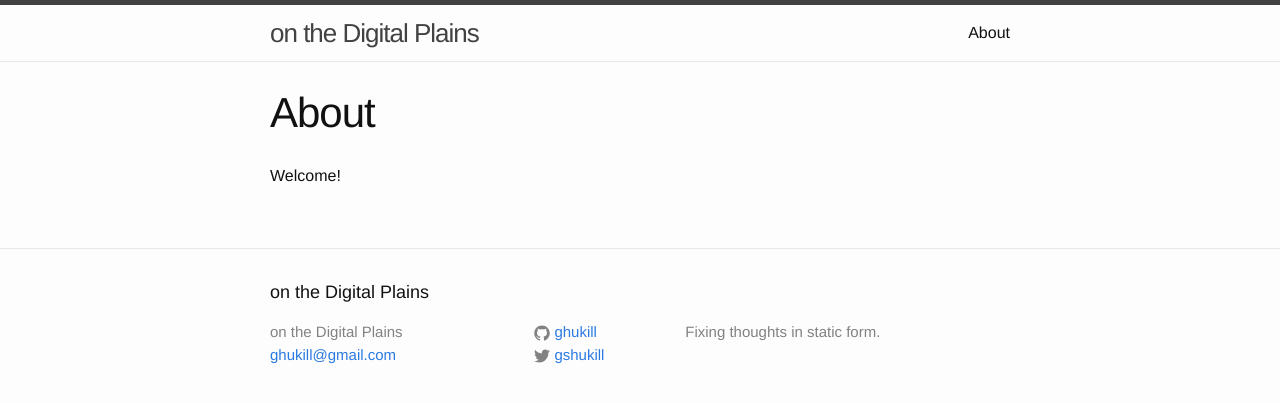
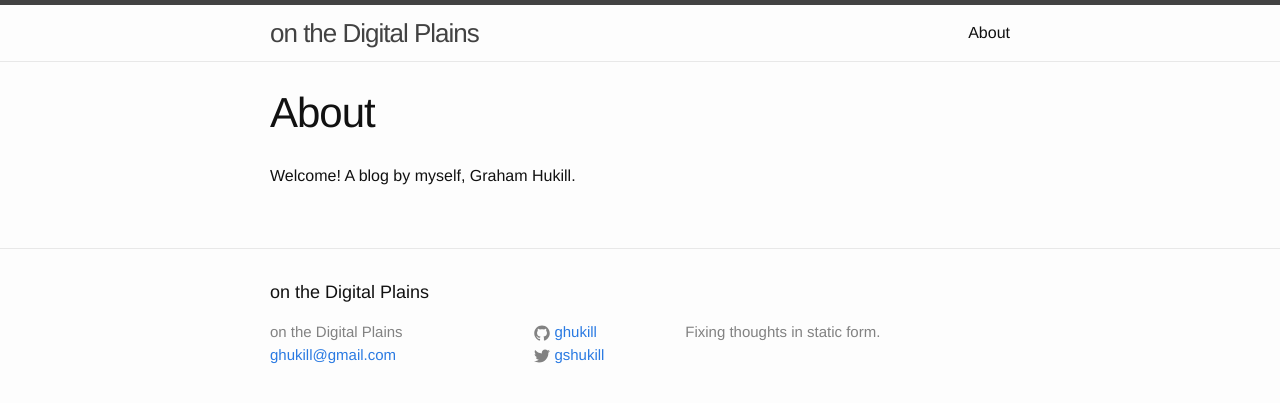
Before and after one commit to ghukill/blog, a Jekyll site: the page built from about.md, in a window 1280 px wide. Shown: the top 403 px of the page. Built offline with Jekyll 4.4.1, drawn with Linux system fonts in a browser that asks for light colours.

Commit message:
Update about.md

```diff
--- a/about.md
+++ b/about.md
@@ -4,4 +4,4 @@ title: About
 permalink: /about/
 ---
 
-Welcome!
+Welcome!  A blog by myself, Graham Hukill.
```
